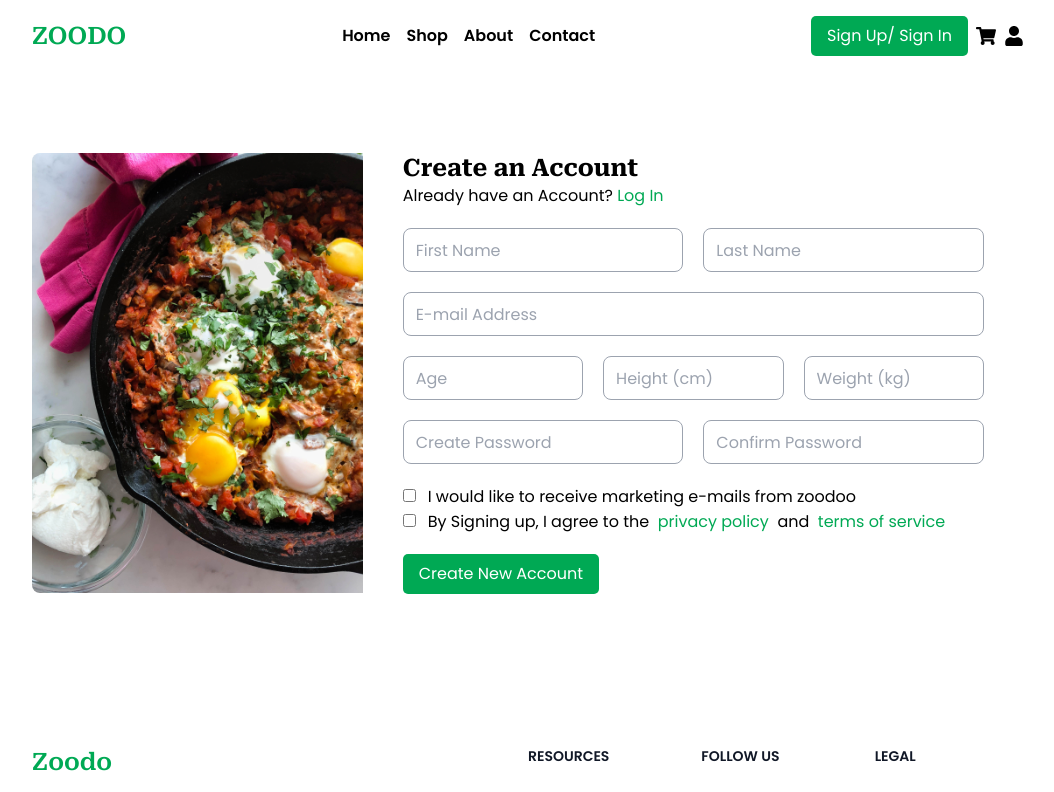
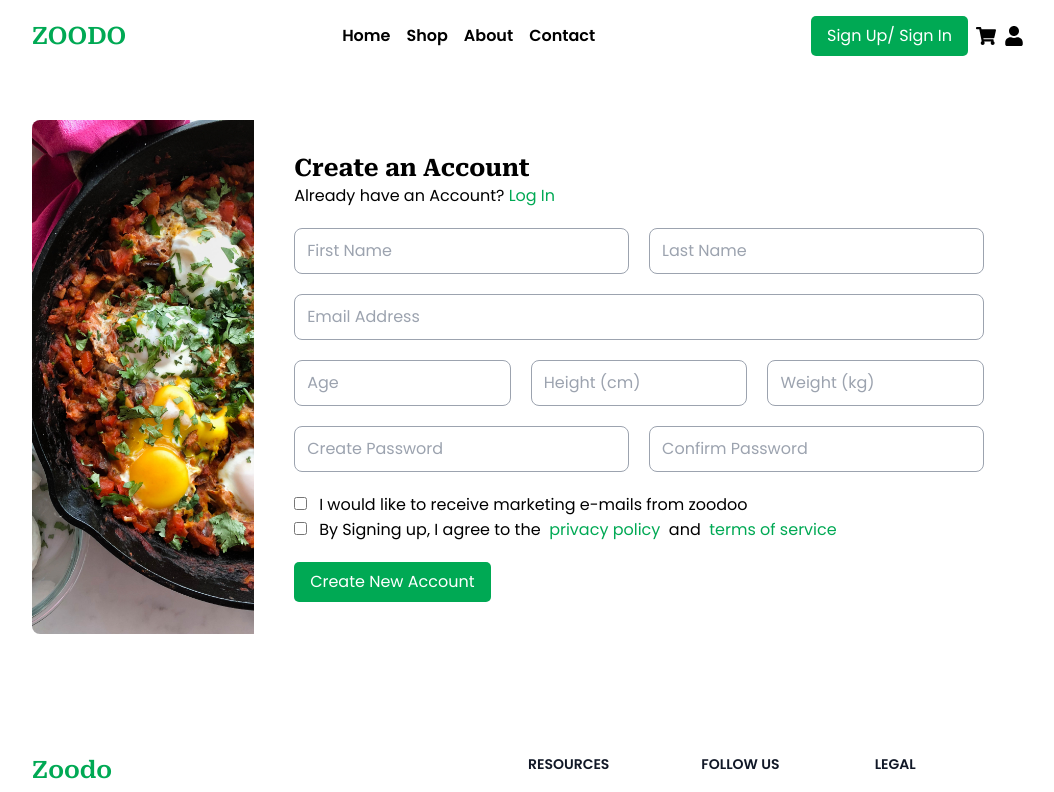
Before and after one commit to Sathmikasenadheera01/ZOODO, a React (Create React App) app in the folder zoodoo/client/: page /pages/SignUp in a window 1280 px wide. Shown: the top 792 px of the page, without its empty margins (112-1166 px from the left). Built offline with nearby package versions, Linux system fonts and the light colour scheme.

Commit message:
complete signup and login pages

```diff
--- a/zoodoo/client/src/App.js
+++ b/zoodoo/client/src/App.js
@@ -5,6 +5,7 @@ import Footer from "./components/Footer";
 import Home from "./components/Home";
 import SignUp from "./pages/SignUp";
 import LogIn from "./pages/LogIn";
+import Profile from "./pages/Profile";
 
 function App() {
   return (
@@ -17,6 +18,7 @@ function App() {
             <Route path="/" element={<Home />} />
             <Route path="/pages/SignUp" element={<SignUp />} />
             <Route path="/pages/LogIn" element={<LogIn />} />
+            <Route path="/pages/Profile" element={<Profile />} />
           </Routes>
           {/* footer */}
         </div>
--- a/zoodoo/client/src/components/Navbar.jsx
+++ b/zoodoo/client/src/components/Navbar.jsx
@@ -58,7 +58,9 @@ const Navbar = () => {
           </Link>
 
           <FaShoppingCart size={20} />
-          <FaUser size={20} />
+          <Link to="../pages/Profile">
+            <FaUser size={20} />
+          </Link>
         </div>
       </nav>
     </div>
--- a/zoodoo/client/src/index.css
+++ b/zoodoo/client/src/index.css
@@ -4,3 +4,13 @@
 @tailwind base;
 @tailwind components;
 @tailwind utilities;
+
+/* rounded-lg border border-gray-400 h-11 outline-none w-full font-primary pl-3 mt-2 lg:mt-0  */
+.textBox {
+  border-radius: 8px;
+  border: rgb(156 163 175) 1px solid;
+  padding: 10px 12px;
+  outline: none;
+  width: 100%;
+  font-family: "Poppins";
+}
--- a/zoodoo/client/src/pages/LogIn.js
+++ b/zoodoo/client/src/pages/LogIn.js
@@ -1,11 +1,41 @@
 import React from "react";
+import { useState } from "react";
+import { useNavigate } from "react-router-dom";
 
 import signupImg from "../images/signup.jpg";
 import { Link } from "react-router-dom";
 import Button from "../components/Button";
-import TextBox from "../components/TextBox";
 
 const SignUp = () => {
+  const navigate = useNavigate();
+
+  const [email, setEmail] = useState("");
+  const [password, setPassword] = useState("");
+  const [error, setError] = useState("");
+
+  const handleSubmit = async (e) => {
+    e.preventDefault();
+
+    const response = await fetch("http://localhost:5000/auth/login", {
+      method: "POST",
+      headers: {
+        "Content-Type": "application/json",
+      },
+      body: JSON.stringify({
+        email,
+        password,
+      }),
+    });
+
+    const data = await response.json();
+
+    if (response.status === 400) {
+      setError(data.message);
+    } else {
+      navigate("../pages/Profile");
+    }
+  };
+
   return (
     <div>
       {/* <div className="px-4 md:px-12 lg:px-36 max-w-screen-xl 2xl:px-0 mx-auto"> */}
@@ -18,7 +48,9 @@ const SignUp = () => {
             className="rounded-l-lg h-auto w-full self-stretch hidden lg:block"
           />
         </div>
+
         <div className="basis-2/3 px-10 py-8">
+          <form onSubmit={handleSubmit}>
             {/* heading row */}
             <div>
               <h2 className="font-secondary font-bold text-2xl text-center lg:text-left">
@@ -27,7 +59,9 @@ const SignUp = () => {
               <p className="font-primary text-[16px] text-center lg:text-left">
                 Do Not Have an Account?{" "}
                 <Link to="../pages/SignUp">
-                <span className="font-primary text-primaryGreen">Sign Up</span>
+                  <span className="font-primary text-primaryGreen">
+                    Sign Up
+                  </span>
                 </Link>
               </p>
             </div>
@@ -35,11 +69,23 @@ const SignUp = () => {
             {/* form name row*/}
 
             <div className="mt-2 lg:mt-5">
-            <TextBox fieldName="E-mail Address" type="text" />
+              <input
+                type="email"
+                className="textBox"
+                placeholder="Email Address"
+                value={email}
+                onChange={(e) => setEmail(e.target.value)}
+              />
             </div>
 
             <div className="mt-2 lg:mt-5">
-            <TextBox fieldName="Password" type="text" />
+              <input
+                type="password"
+                className="textBox"
+                placeholder="Password"
+                value={password}
+                onChange={(e) => setPassword(e.target.value)}
+              />
             </div>
 
             {/* checkbox */}
@@ -50,7 +96,6 @@ const SignUp = () => {
               </div>
               <div>
                 <Link to="/">
-                {" "}
                   <span className="font-primary text-primaryGreen cursor-pointer">
                     Forgot Password
                   </span>
@@ -63,6 +108,12 @@ const SignUp = () => {
               bgColor="bg-primaryGreen"
               textColor="text-white"
             />
+            {error && (
+              <div className="bg-red-300 border border-red-700 rounded-md px-2 py-1 text-balck font-primary w-fit mt-2">
+                {error}
+              </div>
+            )}
+          </form>
         </div>
       </div>
       {/* </div> */}
--- a/zoodoo/client/src/pages/SignUp.js
+++ b/zoodoo/client/src/pages/SignUp.js
@@ -1,24 +1,78 @@
 import React from "react";
-
+import { useState } from "react";
 import signupImg from "../images/signup.jpg";
 import { Link } from "react-router-dom";
 import Button from "../components/Button";
-import TextBox from "../components/TextBox";
 
 const SignUp = () => {
+  const [firstName, setFirstName] = useState("");
+  const [lastName, setLastName] = useState("");
+  const [email, setEmail] = useState("");
+  const [age, setAge] = useState();
+  const [height, setHeight] = useState();
+  const [weight, setWeight] = useState();
+  const [createPassword, setCreatePassword] = useState("");
+  const [confirmPassword, setConfirmPassword] = useState("");
+  const [error, setError] = useState("");
+  const [success, setSuccess] = useState("");
+
+  const handleSubmit = async (e) => {
+    e.preventDefault();
+
+    const response = await fetch("http://localhost:5000/auth/register", {
+      method: "POST",
+      headers: {
+        "Content-Type": "application/json",
+      },
+      body: JSON.stringify({
+        firstName,
+        lastName,
+        email,
+        age,
+        height,
+        weight,
+        createPassword,
+        confirmPassword,
+      }),
+    });
+
+    const data = await response.json();
+
+    if (response.status === 400) {
+      setError(data.message);
+    } else {
+      setError("");
+      setSuccess(data.message);
+    }
+
+    if (data.message === `${firstName} ${lastName} successfully signed up`) {
+      setFirstName("");
+      setLastName("");
+      setEmail("");
+      setAge("");
+      setHeight("");
+      setWeight("");
+      setCreatePassword("");
+      setConfirmPassword("");
+    }
+  };
+
   return (
     <div>
       {/* <div className="px-4 md:px-12 lg:px-36 max-w-screen-xl 2xl:px-0 mx-auto"> */}
       {/* main div */}
-      <div className="flex-row lg:flex justify-center items-center mt-12 mb-24">
-        <div className="basis-1/3 overflow-hidden">
+      <div className="flex-row lg:flex justify-center mt-12 mb-24">
+        <div className="basis-1/3 flex-1">
           <img
             src={signupImg}
             alt="food dish"
-            className="rounded-l-lg h-auto w-full self-stretch hidden lg:block"
+            className="rounded-l-lg h-full w-full object-cover hidden lg:block"
           />
         </div>
-        <div className="basis-2/3 px-10 py-8">
+
+        {/* form */}
+        <form onSubmit={handleSubmit} noValidate>
+          <div className="basis-2/3 px-10 py-8 flex-1">
             {/* heading row */}
             <div>
               <h2 className="font-secondary font-bold text-2xl text-center lg:text-left">
@@ -34,20 +88,68 @@ const SignUp = () => {
 
             {/* form name row*/}
             <div className="flex-row lg:flex gap-5 items-center mt-2 lg:mt-5">
-            <TextBox fieldName="First Name" type="text" />
-            <TextBox fieldName="Last Name" type="text" />
+              <input
+                type="text"
+                className="textBox"
+                placeholder="First Name"
+                value={firstName}
+                onChange={(e) => setFirstName(e.target.value)}
+              />
+              <input
+                type="text"
+                className="textBox mt-2 lg:mt-0"
+                placeholder="Last Name"
+                value={lastName}
+                onChange={(e) => setLastName(e.target.value)}
+              />
             </div>
             <div className="mt-2 lg:mt-5">
-            <TextBox fieldName="E-mail Address" type="text" />
+              <input
+                type="email"
+                className="textBox"
+                placeholder="Email Address"
+                value={email}
+                onChange={(e) => setEmail(e.target.value)}
+              />
             </div>
             <div className="flex-row lg:flex gap-5 items-center mt-2 lg:mt-5">
-            <TextBox fieldName="Age" type="text" />
-            <TextBox fieldName="Height (cm)" type="text" />
-            <TextBox fieldName="Weight (kg)" type="text" />
+              <input
+                type="number"
+                className="textBox"
+                placeholder="Age"
+                value={age}
+                onChange={(e) => setAge(e.target.value)}
+              />
+              <input
+                type="number"
+                className="textBox mt-2 lg:mt-0"
+                placeholder="Height (cm)"
+                value={height}
+                onChange={(e) => setHeight(e.target.value)}
+              />
+              <input
+                type="number"
+                className="textBox mt-2 lg:mt-0"
+                placeholder="Weight (kg)"
+                value={weight}
+                onChange={(e) => setWeight(e.target.value)}
+              />
             </div>
             <div className="flex-row lg:flex gap-5 items-center mt-2 lg:mt-5">
-            <TextBox fieldName="Create Password" type="password" />
-            <TextBox fieldName="Confirm Password" type="password" />
+              <input
+                type="password"
+                className="textBox"
+                placeholder="Create Password"
+                value={createPassword}
+                onChange={(e) => setCreatePassword(e.target.value)}
+              />
+              <input
+                type="password"
+                className="textBox mt-2 lg:mt-0"
+                placeholder="Confirm Password"
+                value={confirmPassword}
+                onChange={(e) => setConfirmPassword(e.target.value)}
+              />
             </div>
 
             {/* checkbox */}
@@ -78,7 +180,20 @@ const SignUp = () => {
               bgColor="bg-primaryGreen"
               textColor="text-white"
             />
+
+            {error && (
+              <div className="bg-red-300 border border-red-700 rounded-md px-2 py-1 text-balck font-primary w-fit mt-2">
+                {error}
               </div>
+            )}
+
+            {success && (
+              <div className="bg-green-300 border border-green-700 rounded-md px-2 py-1 text-balck font-primary w-auto mt-2">
+                {success}
+              </div>
+            )}
+          </div>
+        </form>
       </div>
       {/* </div> */}
     </div>
```
Also changed, not shown: 2 other files (tests, documents, lock files or other folders). Lines whose indentation alone changed are shown as unchanged.
